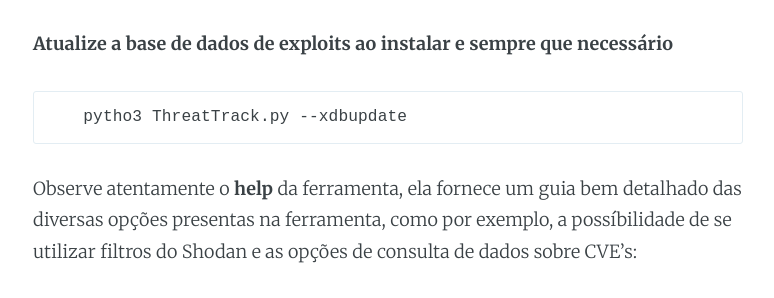
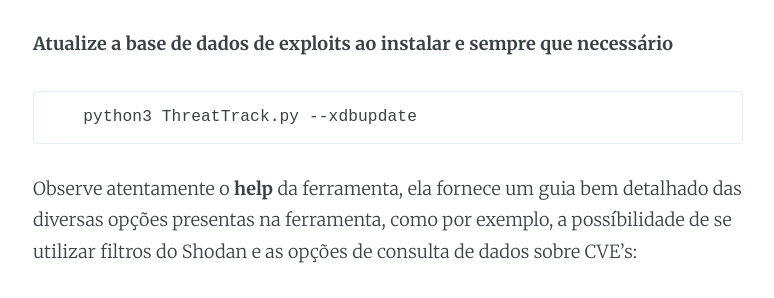
Before and after one commit to Ls4ss/blog, a Jekyll site: the page built from _posts/2024-04-21-ThreatTrack-Utilizando-a-inteligência-de várias-fontes.md, in a window 1280 px wide and 900 px high, scrolled down 2016 px. Shown: the part 152-450 px from the top of the window, without its empty margins (252-1026 px from the left). Built offline with Jekyll 4.4.1, drawn with Linux system fonts in a browser that asks for light colours; some of the changed text lies outside the part shown.

Commit message:
Update 2024-04-21-ThreatTrack-Utilizando-a-inteligência-de várias-fontes.md

```diff
--- a/_posts/2024-04-21-ThreatTrack-Utilizando-a-inteligência-de várias-fontes.md
+++ b/_posts/2024-04-21-ThreatTrack-Utilizando-a-inteligência-de várias-fontes.md
@@ -32,7 +32,7 @@
 
 **Atualize a base de dados de exploits ao instalar e sempre que necessário**
 
-        pytho3 ThreatTrack.py --xdbupdate
+        python3 ThreatTrack.py --xdbupdate
 
 Observe atentamente o **help** da ferramenta, ela fornece um guia bem detalhado das diversas opções presentas na ferramenta, como por exemplo, a possíbilidade de se utilizar filtros do Shodan e as opções de consulta de dados sobre CVE's:
 
```
Also changed, not shown: other parts of _posts/2024-04-21-ThreatTrack-Utilizando-a-inteligência-de várias-fontes.md (+2 -0 lines).
